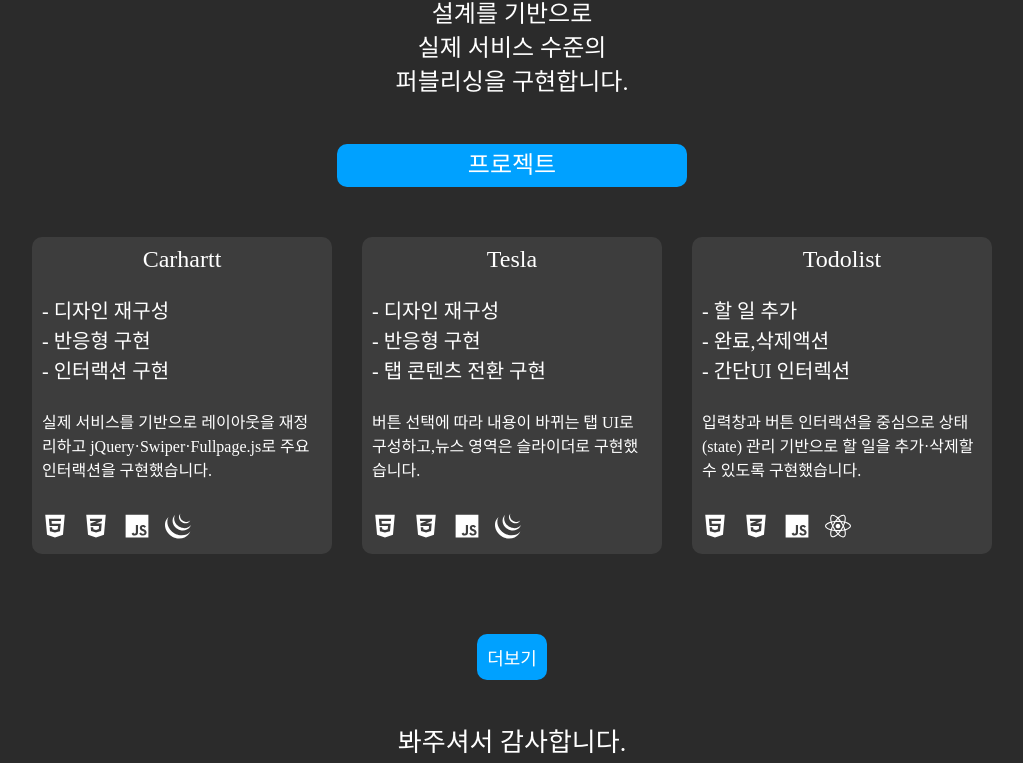
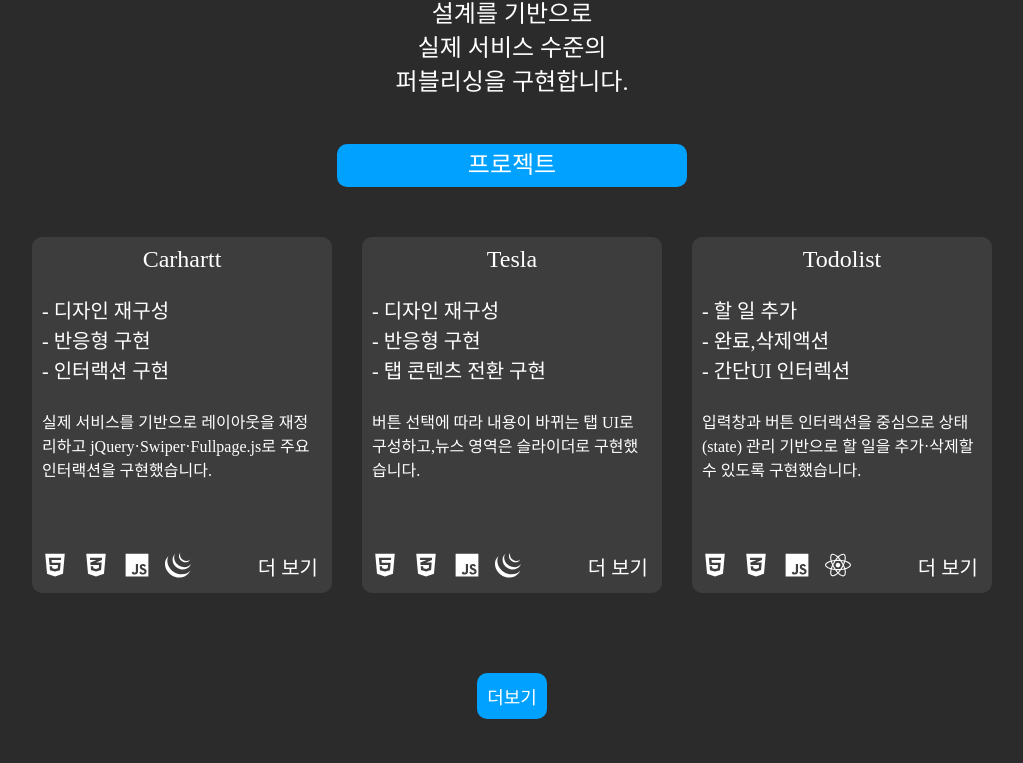
Before and after one commit to sseong-c0de/Portfolio3, a React (Vite) app: page / in a window 1536 px wide. Shown: the part 580-1343 px from the top of the page, without its empty margins (256-1279 px from the left). Built offline with nearby package versions, Linux system fonts and the light colour scheme.

Commit message:
프로젝트 더 보기 버튼 수정

```diff
--- a/src/components/Projects/Projects.jsx
+++ b/src/components/Projects/Projects.jsx
@@ -1,10 +1,21 @@
 import styles from "./Projects.module.scss";
 import projectData from "../../data/projects";
 import icons from "../../data/icon";
-import { useState } from "react";
+import { useEffect, useState } from "react";
 
 function Projects() {
   const [showAll, setShowAll] = useState(false);
+  const [defaultCount, setDefaultCount] = useState(2);
+  useEffect(() => {
+    const updateCount = () => {
+      setDefaultCount(window.innerWidth >= 1500 ? 3 : 2);
+    };
+    updateCount();
+    window.addEventListener("resize", updateCount);
+    return () => {
+      window.removeEventListener("resize", updateCount);
+    };
+  });
   return (
     <section id="projects" className={styles.projects}>
       <div className={styles.wrap}>
@@ -13,7 +24,7 @@
         </div>
         <ul className={styles.cardWrap}>
           {projectData
-            .slice(0, showAll ? projectData.length : 3)
+            .slice(0, showAll ? projectData.length : defaultCount)
             .map((data, index) => {
               return (
                 <li key={index} className={styles.card}>
@@ -25,6 +36,7 @@
                   </ul>
                   <p className={styles.desc}>{data.desc}</p>
                   <ul className={styles.iconList}>
+                    <div className={styles.iconBox}>
                       {icons
                         .filter((icon) => data.stack.includes(icon.title))
                         .map((item, index) => {
@@ -35,6 +47,14 @@
                             </li>
                           );
                         })}
+                    </div>
+                    <a
+                      href={data.link}
+                      target="blank"
+                      className={styles.dataLink}
+                    >
+                      더 보기
+                    </a>
                   </ul>
                 </li>
               );
--- a/src/components/Projects/Projects.module.scss
+++ b/src/components/Projects/Projects.module.scss
@@ -41,15 +41,27 @@
         }
         .desc {
           margin-top: 30px;
+          margin-bottom: 30px;
           font-size: 1.6rem;
           line-height: 1.5;
         }
         .iconList {
           display: flex;
-          margin-top: 30px;
+          justify-content: space-between;
+          align-items: center;
+          .iconBox {
+            display: flex;
             font-size: 2.6rem;
             gap: 15px;
             li {
+              &:hover {
+                transform: scale(1.1);
+                color: #00a1ff;
+              }
+            }
+          }
+          .dataLink {
+            font-size: 2rem;
             &:hover {
               transform: scale(1.1);
               color: #00a1ff;
@@ -116,15 +128,27 @@
           }
           .desc {
             margin-top: 30px;
+            margin-bottom: 30px;
             font-size: 1.6rem;
             line-height: 1.5;
           }
           .iconList {
             display: flex;
-            margin-top: 30px;
+            justify-content: space-between;
+            align-items: center;
+            .iconBox {
+              display: flex;
               font-size: 2.6rem;
               gap: 15px;
               li {
+                &:hover {
+                  transform: scale(1.1);
+                  color: #00a1ff;
+                }
+              }
+            }
+            .dataLink {
+              font-size: 2rem;
               &:hover {
                 transform: scale(1.1);
                 color: #00a1ff;
@@ -162,7 +186,80 @@
           width: auto;
           margin-bottom: 30px;
           background: #3d3d3d;
-          padding: 10px;
+          padding: 10px 10px 80px 10px;
+          border-radius: 10px;
+          position: relative;
+          &:last-child {
+            margin-bottom: 30px;
+          }
+          .cardTitle {
+            font-size: 2.4rem;
+            text-align: center;
+            margin-bottom: 30px;
+          }
+          .summaryList {
+            font-size: 2rem;
+            li {
+              margin-bottom: 10px;
+              &:last-child {
+                margin-bottom: 10px;
+              }
+            }
+          }
+          .desc {
+            margin-top: 30px;
+            margin-bottom: 30px;
+            font-size: 1.6rem;
+            line-height: 1.5;
+          }
+          .iconList {
+            display: flex;
+            width: 92%;
+            font-size: 2.6rem;
+            gap: 15px;
+            position: absolute;
+            bottom: 10px;
+            li {
+              &:hover {
+                transform: scale(1.1);
+                color: #00a1ff;
+              }
+            }
+          }
+        }
+      }
+    }
+  }
+}
+@media screen and (min-width: 1500px) {
+  .projects {
+    width: 100%;
+    margin-top: 50px;
+    .wrap {
+      width: 100%;
+      color: #fff;
+      .title {
+        width: 35%;
+        max-width: 350px;
+        margin: 0 auto;
+        line-height: 1.8;
+        font-size: 2.4rem;
+        text-align: center;
+        background: #00a1ff;
+        border-radius: 10px;
+      }
+      .cardWrap {
+        width: 62.5%;
+        max-width: 1200px;
+        margin: 50px auto 0;
+        display: grid;
+        grid-template-columns: repeat(3, 1fr);
+        gap: 30px;
+        .card {
+          width: auto;
+          margin-bottom: 30px;
+          background: #3d3d3d;
+          padding: 10px 10px 80px 10px;
           border-radius: 10px;
           &:last-child {
             margin-bottom: 30px;
@@ -203,72 +300,3 @@
     }
   }
 }
-@media screen and (min-width: 1500px) {
-  .projects {
-    width: 100%;
-    margin-top: 50px;
-    .wrap {
-      width: 100%;
-      color: #fff;
-      .title {
-        width: 35%;
-        max-width: 350px;
-        margin: 0 auto;
-        line-height: 1.8;
-        font-size: 2.4rem;
-        text-align: center;
-        background: #00a1ff;
-        border-radius: 10px;
-      }
-      .cardWrap {
-        width: 62.5%;
-        max-width: 1200px;
-        margin: 50px auto 0;
-        display: grid;
-        grid-template-columns: repeat(3, 1fr);
-        gap: 30px;
-        .card {
-          width: auto;
-          margin-bottom: 30px;
-          background: #3d3d3d;
-          padding: 10px;
-          border-radius: 10px;
-          &:last-child {
-            margin-bottom: 30px;
-          }
-          .cardTitle {
-            font-size: 2.4rem;
-            text-align: center;
-            margin-bottom: 30px;
-          }
-          .summaryList {
-            font-size: 2rem;
-            li {
-              margin-bottom: 10px;
-              &:last-child {
-                margin-bottom: 10px;
-              }
-            }
-          }
-          .desc {
-            margin-top: 30px;
-            font-size: 1.6rem;
-            line-height: 1.5;
-          }
-          .iconList {
-            display: flex;
-            margin-top: 30px;
-            font-size: 2.6rem;
-            gap: 15px;
-            li {
-              &:hover {
-                transform: scale(1.1);
-                color: #00a1ff;
-              }
-            }
-          }
-        }
-      }
-    }
-  }
-}
```
Lines whose indentation alone changed are shown as unchanged.
